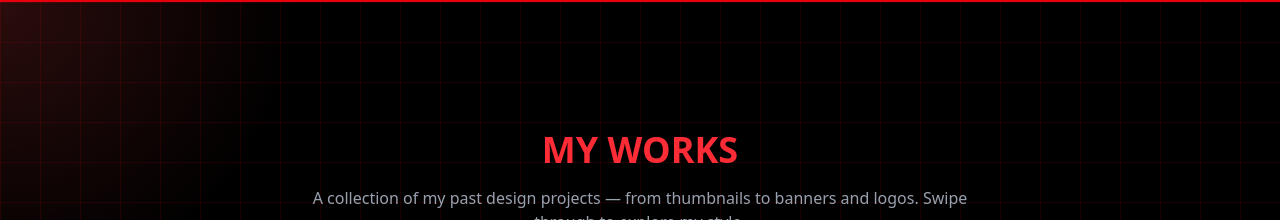
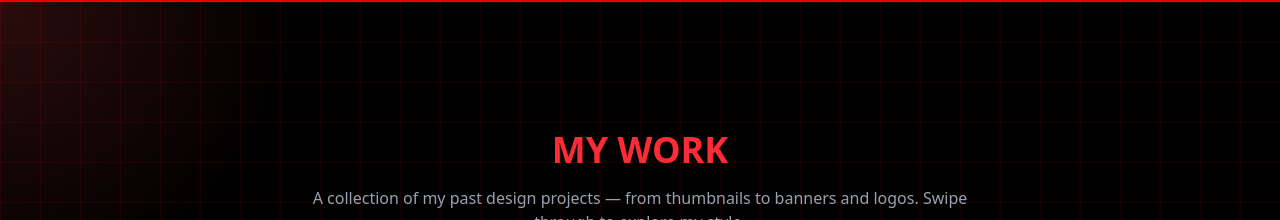
Before and after one commit to softcottonbaby/acesnap-portfolio, a React (Vite) app: page /works in a window 1280 px wide. Shown: the part 64-284 px from the top of the page. Built offline with nearby package versions, Linux system fonts and the light colour scheme; no server answers.

Commit message:
my worksss

```diff
--- a/src/pages/Works.jsx
+++ b/src/pages/Works.jsx
@@ -68,7 +68,7 @@ export default function Works() {
       <div className="flex flex-col items-center text-center w-full px-6 select-none">
         {/* Header */}
         <h1 className="text-4xl font-bold text-red-500 mb-4 uppercase" id="works">
-          MY WORKS
+          MY WORK
         </h1>
         <p className="text-gray-400 mb-6 max-w-2xl">
           A collection of my past design projects — from thumbnails to banners
```
